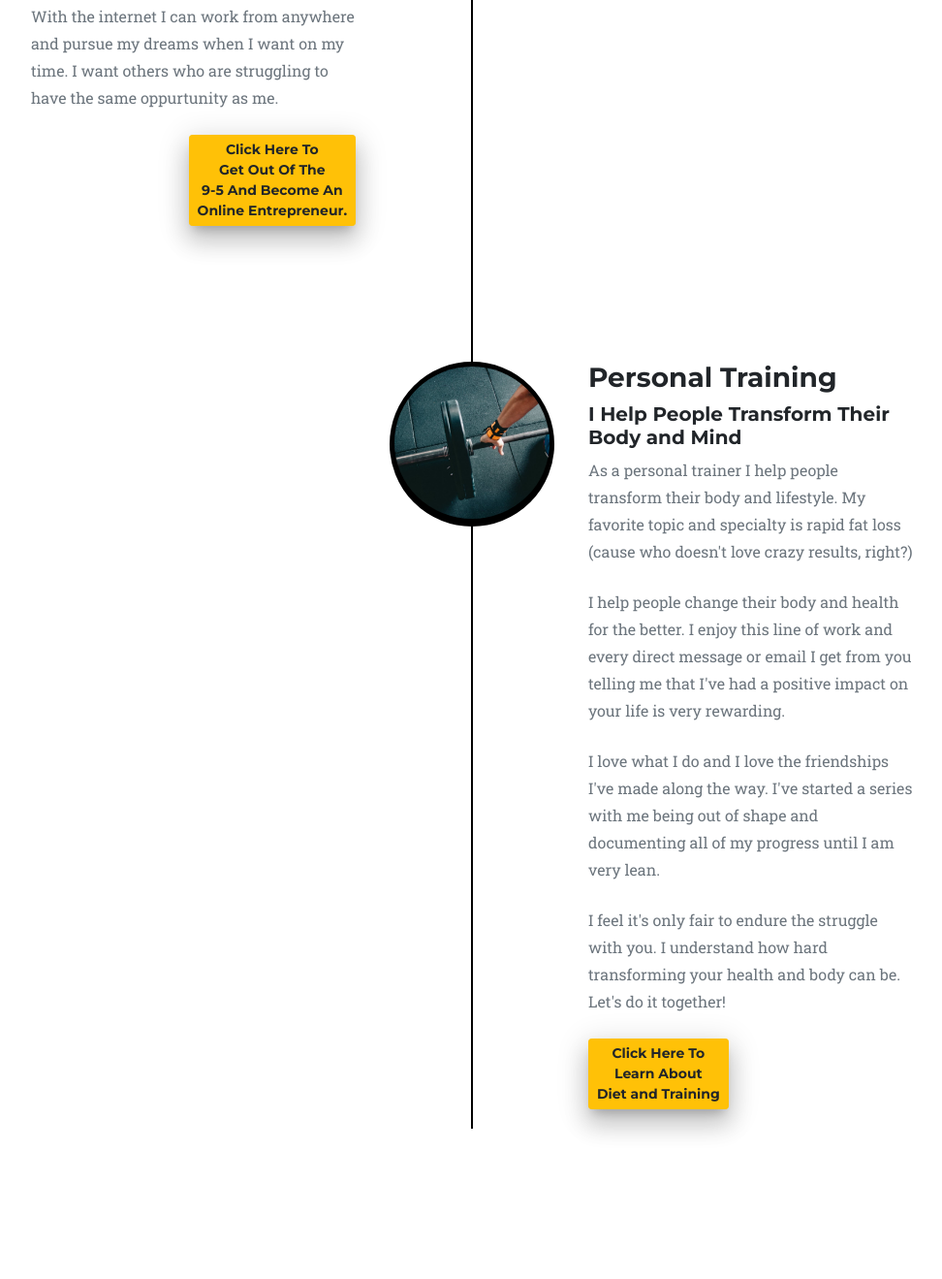
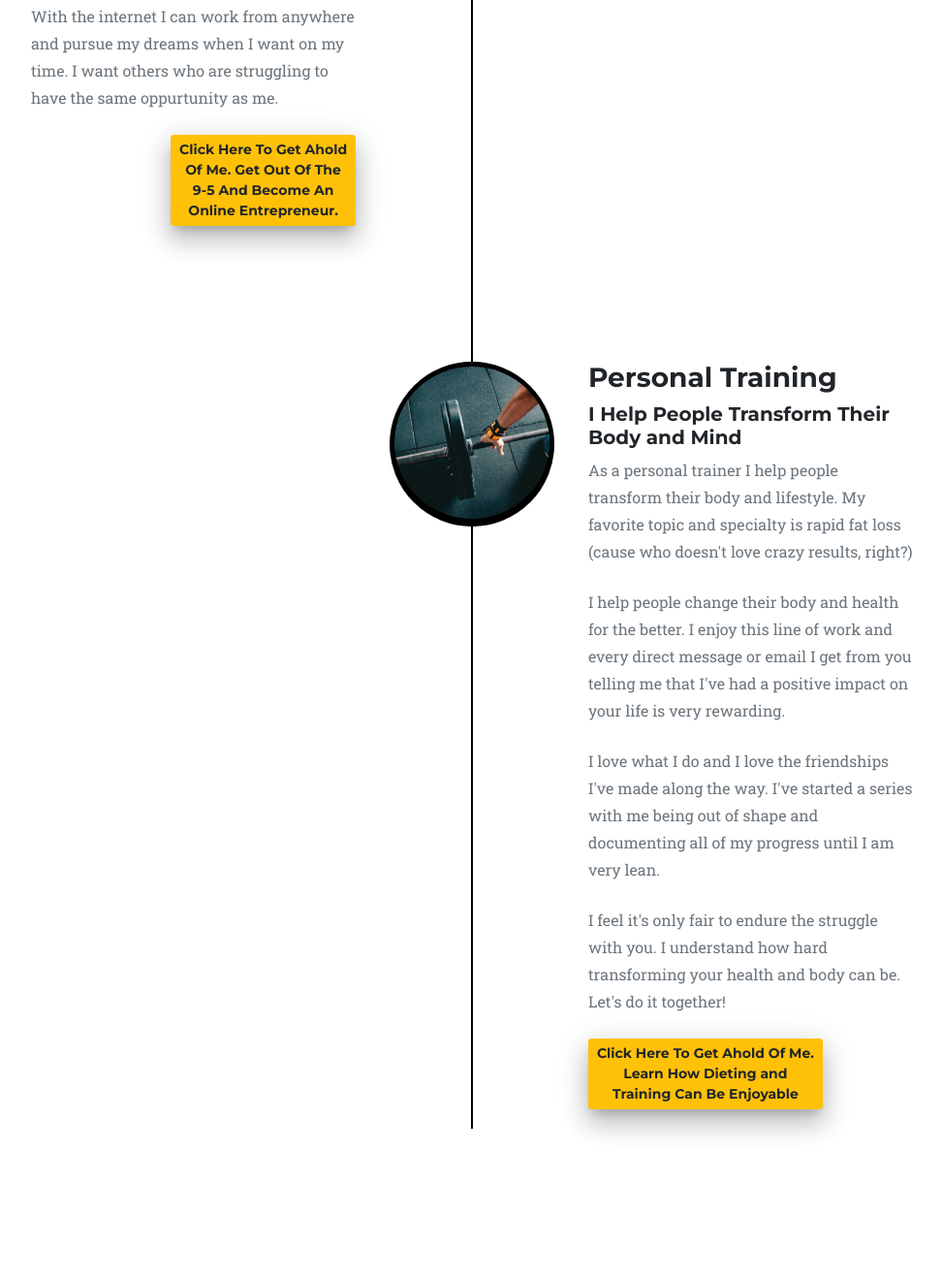
Before and after one commit to kadekhalifa/index, a plain HTML site: page index.html in a window 1280 px wide. Shown: the part 2581-3900 px from the top of the page at 97% size, without its empty margins (153-1125 px from the left). Drawn offline with Linux system fonts and the light colour scheme; a web font is replaced by a local one.

Commit message:
Add files via upload

```diff
--- a/index.html
+++ b/index.html
@@ -147,7 +147,7 @@
                               </p>
                               <br>
                               <p>
-                                <a href="mailto:itskadekhalifa@gmail.com" class="btn btn-warning btn-sm button-shadow"><strong>Click Here To <br> Get Out Of The <br> 9-5 And Become An <br> Online Entrepreneur.</a></strong>
+                                <a href="mailto:itskadekhalifa@gmail.com" class="btn btn-warning btn-sm button-shadow"><strong>Click Here To Get Ahold <br> Of Me. Get Out Of The <br> 9-5 And Become An <br> Online Entrepreneur.</a></strong>
                               </p>
                             </div>
                           </div>
@@ -182,7 +182,7 @@
                           </p>
                           <br>
                           <p>
-                            <a href="mailto:itskadekhalifa@gmail.com" class="btn btn-warning btn-sm button-shadow"><strong>Click Here To <br> Learn About <br> Diet and Training</a></strong>
+                            <a href="mailto:itskadekhalifa@gmail.com" class="btn btn-warning btn-sm button-shadow"><strong>Click Here To Get Ahold Of Me. <br> Learn How Dieting and <br> Training Can Be Enjoyable</a></strong>
                           </p>
                         </div>
                       </div>
```
